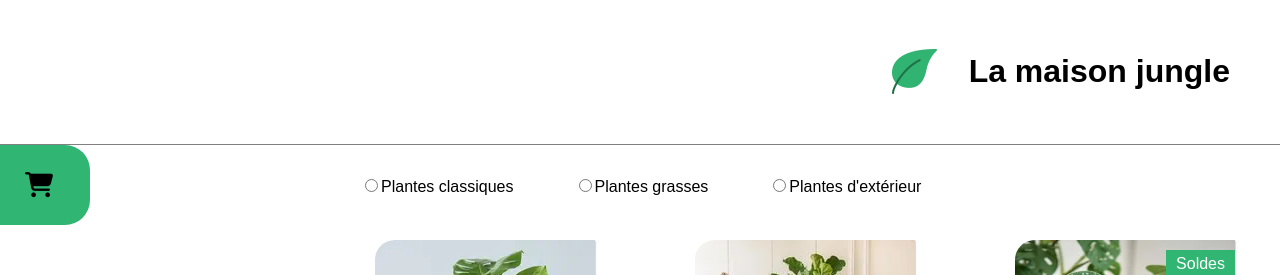
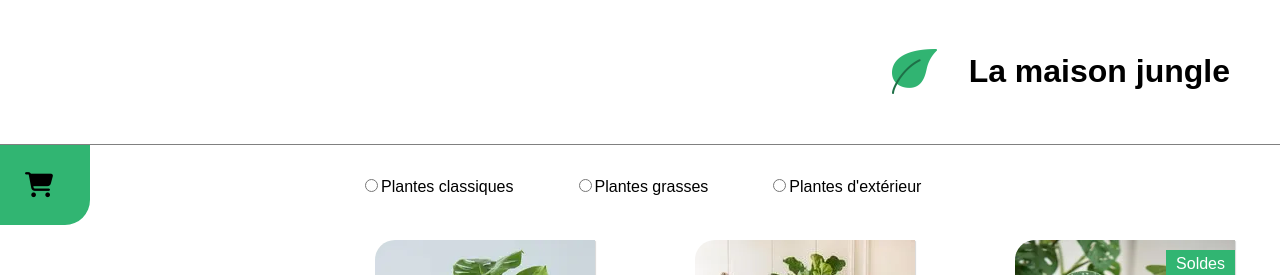
Before and after one commit to julienjamet/maison_jungle, a React (Create React App) app: page / in a window 1280 px wide. Shown: the top 275 px of the page. Built offline with nearby package versions, Linux system fonts and the light colour scheme.

Commit message:
correction icones soleil eau

```diff
--- a/src/components/CareScale.js
+++ b/src/components/CareScale.js
@@ -19,7 +19,6 @@ function CareScale({ scaleValue, careType }) {
 
   return (
     <div
-      className="care"
       onClick={() =>
         alert(
           `Cette plante requiert ${quantityLabel[scaleValue]} ${
--- a/src/styles/_Cart.scss
+++ b/src/styles/_Cart.scss
@@ -33,7 +33,7 @@
 	background-color: #31b572;
 	height: 80px;
 	width: 90px;
-	border-radius: 0 25px 25px 0;
+	border-radius: 0 0 25px 0;
 	i {
 		font-size: 25px;
 		padding: 28px 25px;
--- a/src/styles/_PlantItem.scss
+++ b/src/styles/_PlantItem.scss
@@ -51,9 +51,6 @@
 		.sales {
 			transform: translateX(10px);
 		}
-		.care {
-			cursor: pointer;
-		}
 	}
 }
 
--- a/src/styles/index.css
+++ b/src/styles/index.css
@@ -65,7 +65,7 @@ body {
   background-color: #31b572;
   height: 80px;
   width: 90px;
-  border-radius: 0 25px 25px 0;
+  border-radius: 0 0 25px 0;
 }
 .cart-icon i {
   font-size: 25px;
@@ -183,9 +183,6 @@ body {
 .plantItem:hover .sales {
   transform: translateX(10px);
 }
-.plantItem:hover .care {
-  cursor: pointer;
-}
 
 .add-button {
   cursor: pointer;
```
Also changed, not shown: 1 other file (tests, documents, lock files or other folders).
